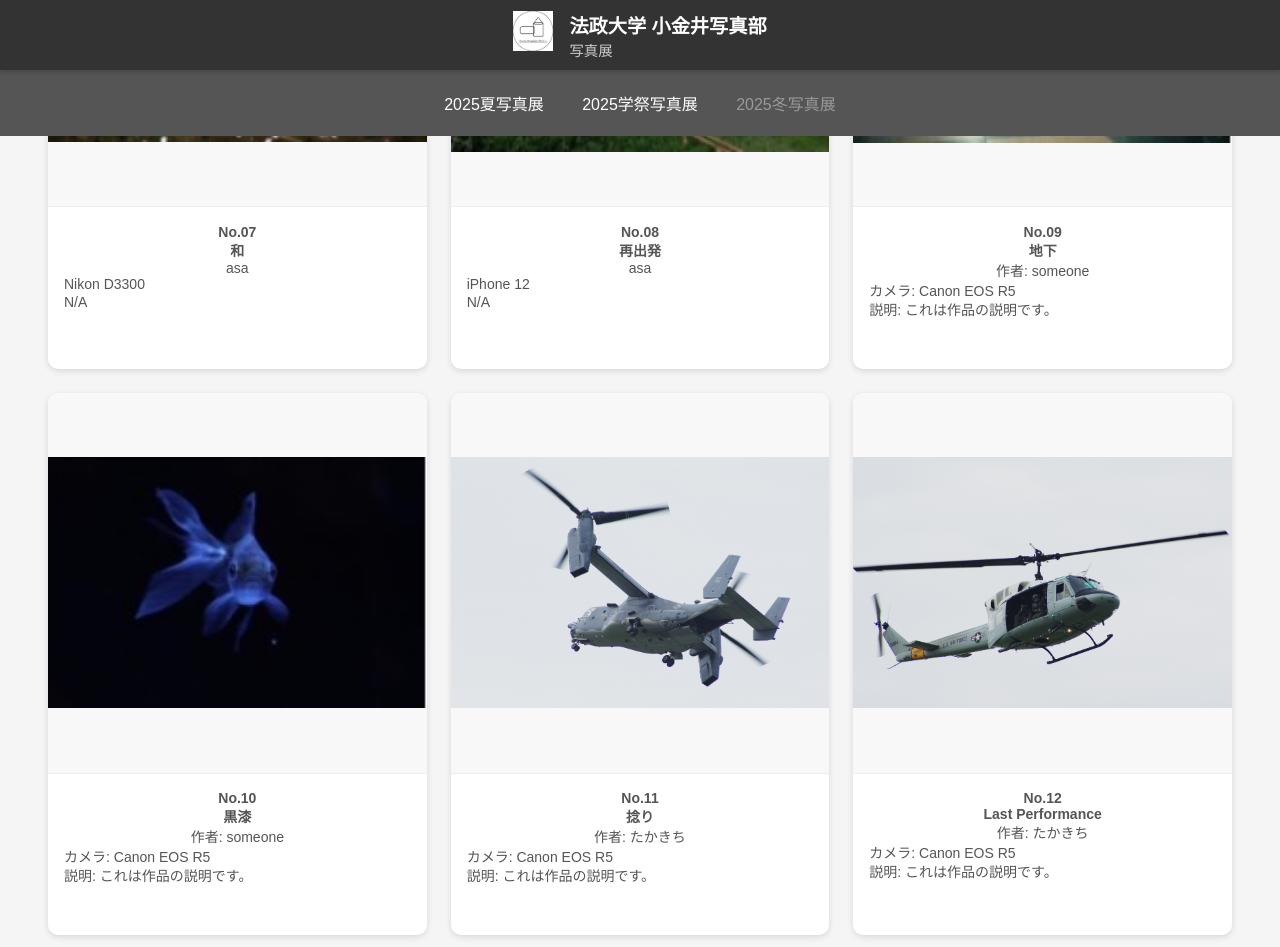
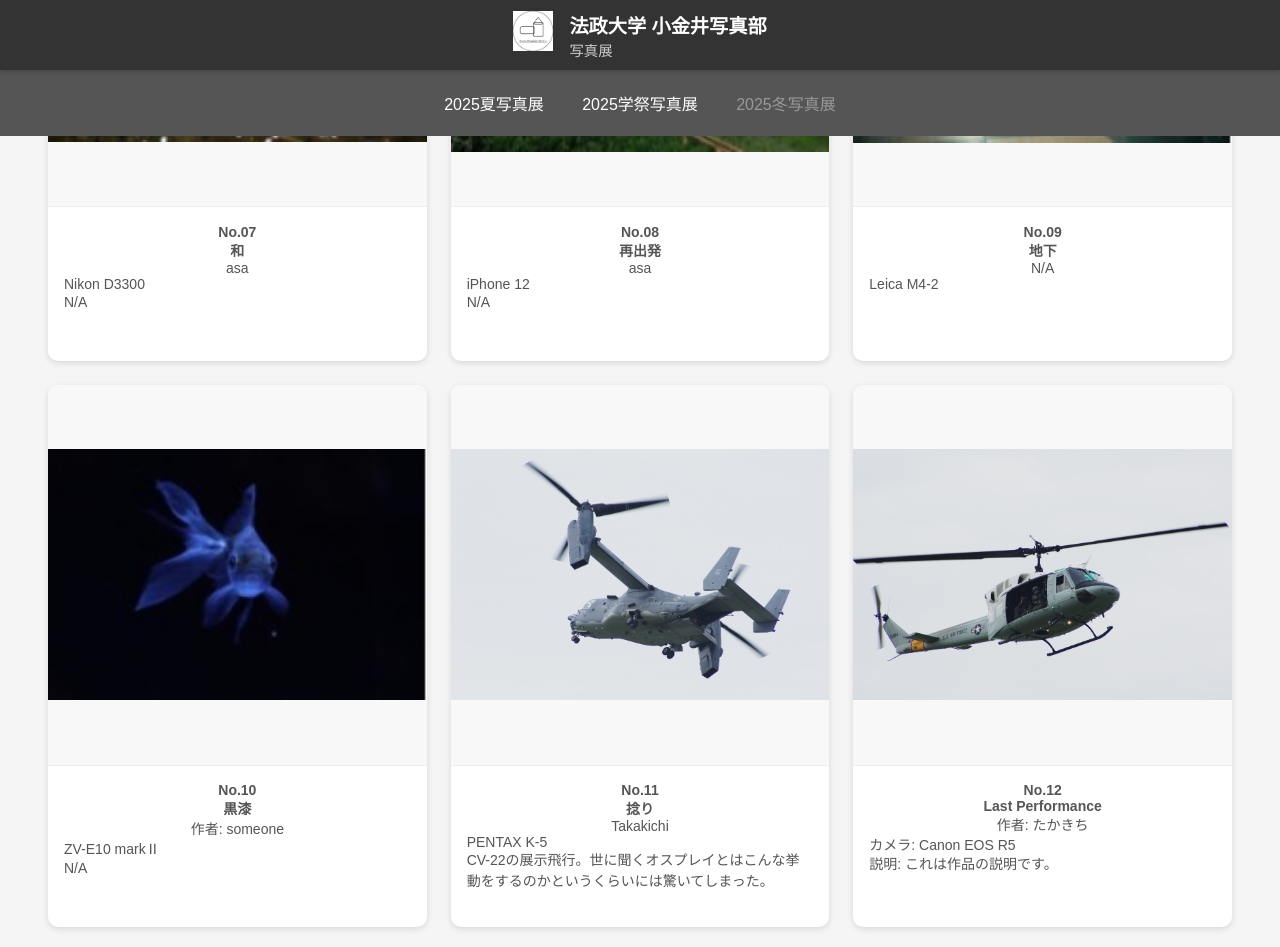
Before and after one commit to fujiyoshi-takayuki/photo-exhibition-site, a Jekyll site: the page built from 2025/summer/af69592862e159a7cf723a78c20a47ce109d13b04db75224503159b765b84967/index.html, in a window 1280 px wide and 1400 px high, scrolled down 1562 px, cut to the strip 0-947 px from the top of the window. Built offline with Jekyll 4.4.1, drawn with Linux system fonts in a browser that asks for light colours.

Commit message:
change info

```diff
--- a/2025/summer/af69592862e159a7cf723a78c20a47ce109d13b04db75224503159b765b84967/index.html
+++ b/2025/summer/af69592862e159a7cf723a78c20a47ce109d13b04db75224503159b765b84967/index.html
@@ -146,9 +146,9 @@ title: 2025年度 夏写真展 「閃光」 作品一覧
           <div class="work-info">
             <p class="work-number"><strong>No.09</strong></p>
             <p class="work-title">地下</p>
-            <p class="work-author">作者: someone</p>
-            <p class="work-camera">カメラ: Canon EOS R5</p>
-            <p class="work-description">説明: これは作品の説明です。</p>
+            <p class="work-author">N/A</p>
+            <p class="work-camera">Leica M4-2</p>
+            <p class="work-description"></p>
           </div>
         </div>
 
@@ -163,8 +163,8 @@ title: 2025年度 夏写真展 「閃光」 作品一覧
             <p class="work-number"><strong>No.10</strong></p>
             <p class="work-title">黒漆</p>
             <p class="work-author">作者: someone</p>
-            <p class="work-camera">カメラ: Canon EOS R5</p>
-            <p class="work-description">説明: これは作品の説明です。</p>
+            <p class="work-camera">ZV-E10 markⅡ</p>
+            <p class="work-description">N/A</p>
           </div>
         </div>
 
@@ -178,9 +178,10 @@ title: 2025年度 夏写真展 「閃光」 作品一覧
           <div class="work-info">
             <p class="work-number"><strong>No.11</strong></p>
             <p class="work-title">捻り</p>
-            <p class="work-author">作者: たかきち</p>
-            <p class="work-camera">カメラ: Canon EOS R5</p>
-            <p class="work-description">説明: これは作品の説明です。</p>
+            <p class="work-author">Takakichi</p>
+            <p class="work-camera">PENTAX K-5</p>
+            <p class="work-description">CV-22の展示飛行。世に聞くオスプレイとはこんな挙動をするのかというくらいには驚いてしまった。
+            </p>
           </div>
         </div>
 
```
